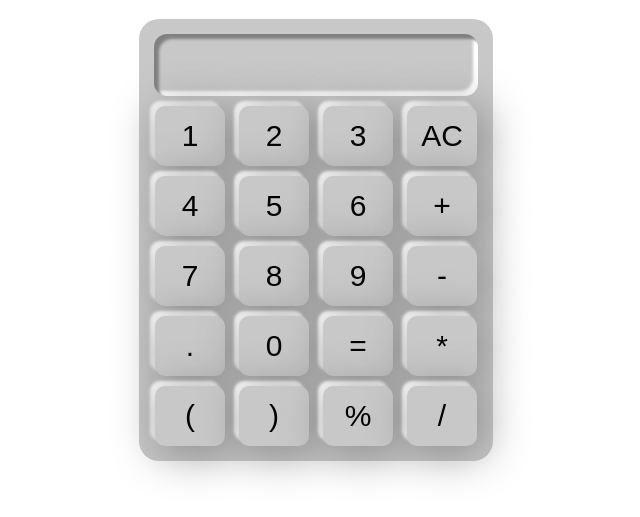
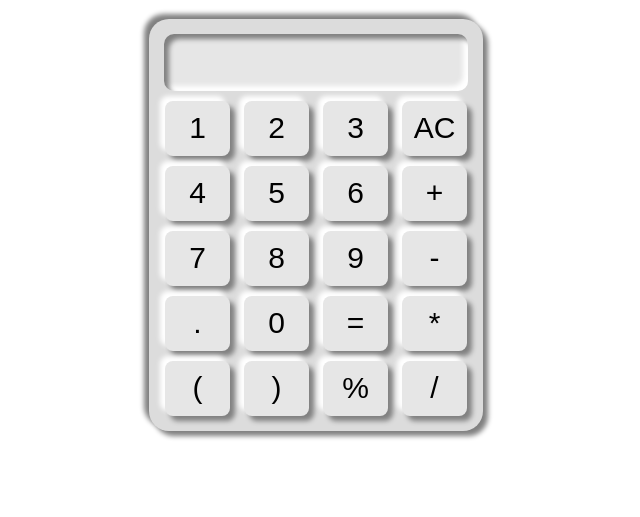
Before and after one commit to ionutbalanel/MiniCalculator, a plain HTML site: page index.html in a window 1280 px wide. Shown: the part 61-578 px from the top of the page, without its empty margins (324-964 px from the left). Drawn offline with Linux system fonts and the light colour scheme.

Commit message:
Add files via upload

```diff
--- a/style.css
+++ b/style.css
@@ -1,25 +1,42 @@
-#answer{
-    width: 320px;
-    border-radius: 13px;
-    box-shadow: inset 5px 5px 3px grey, inset -5px -5px 3px white;
+.container {
+    margin: auto;
 }
-.calc{
-    background: rgb(200, 200, 200);
-    padding: 10px;
-    display: inline-block;
-    border-radius: 20px;
+
+#answer {
+    width: 300px;
+    border-radius: 10px;
 }
-input{
+
+input {
     font-size: 30px;
-    width: 70px;
-    height: 60px;
+    width: 65px;
+    height: 55px;
     margin: 5px;
-    border-radius: 10px;
-    border: none;
-    box-shadow: 5px 5px 3pc grey, -5px -5px 3px white;
-    background: rgb(200, 200, 200);
+    border: 0px solid;
+    border-radius: 8px;
+    background: rgb(230, 230, 230);
     outline: none;
 }
-    input:hover{
-    box-shadow: inset 5px 5px 3px grey, inset -5px -5px 3px white;
+
+.calc {
+    background: rgb(220, 220, 220);
+    padding: 10px;
+    border-radius: 20px;
+    display: inline-block;
 }
+
+input {
+    box-shadow: 5px 5px 5px grey, -5px -5px 5px white;
+}
+
+input:hover {
+    box-shadow: inset 5px 5px 5px grey, inset -5px -5px 5px white;
+}
+
+#answer {
+    box-shadow: inset 5px 5px 5px grey, inset -5px -5px 5px white;
+}
+
+.calc {
+    box-shadow: 5px 5px 5px grey, -5px -5px 5px grey;
+}
```
